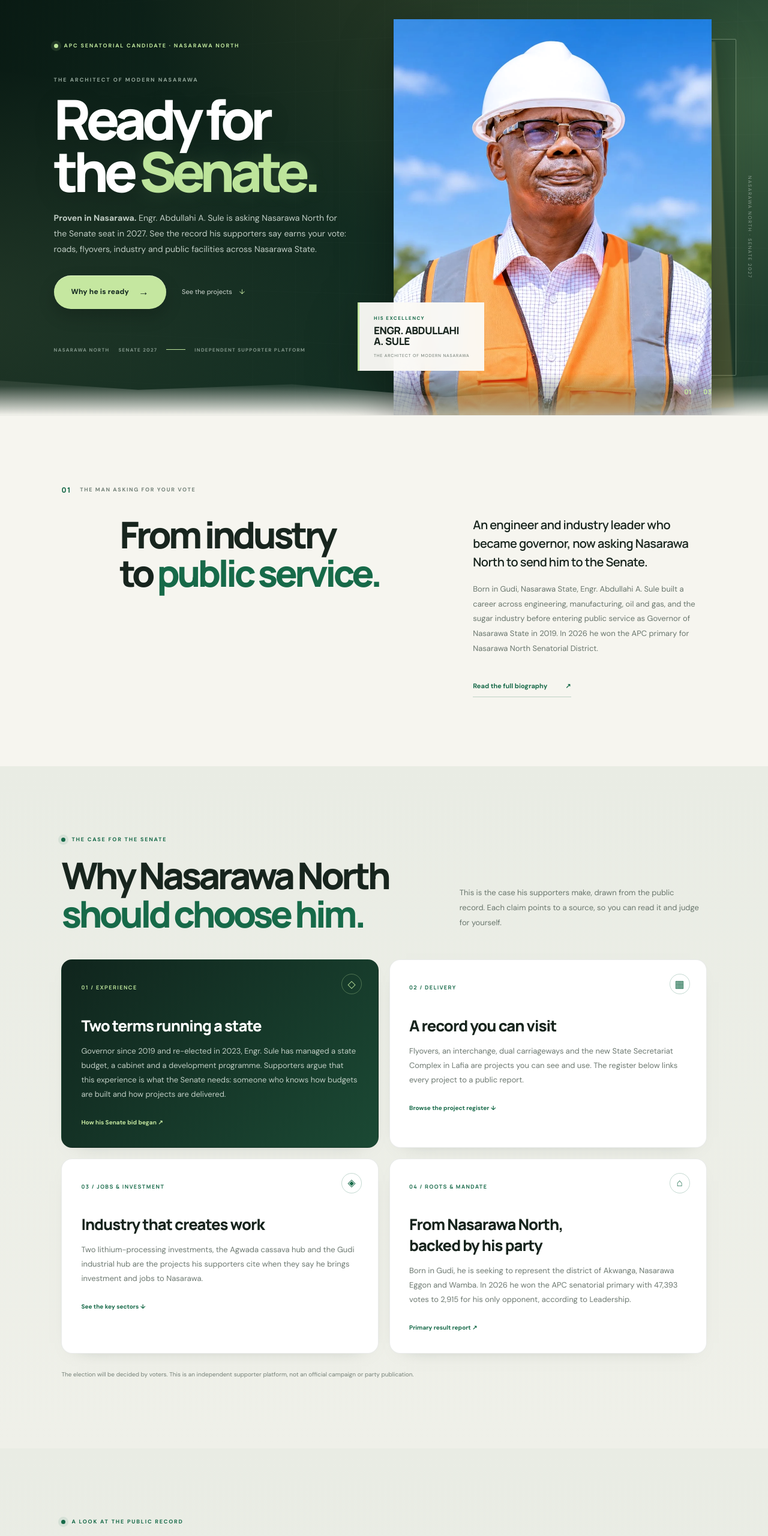
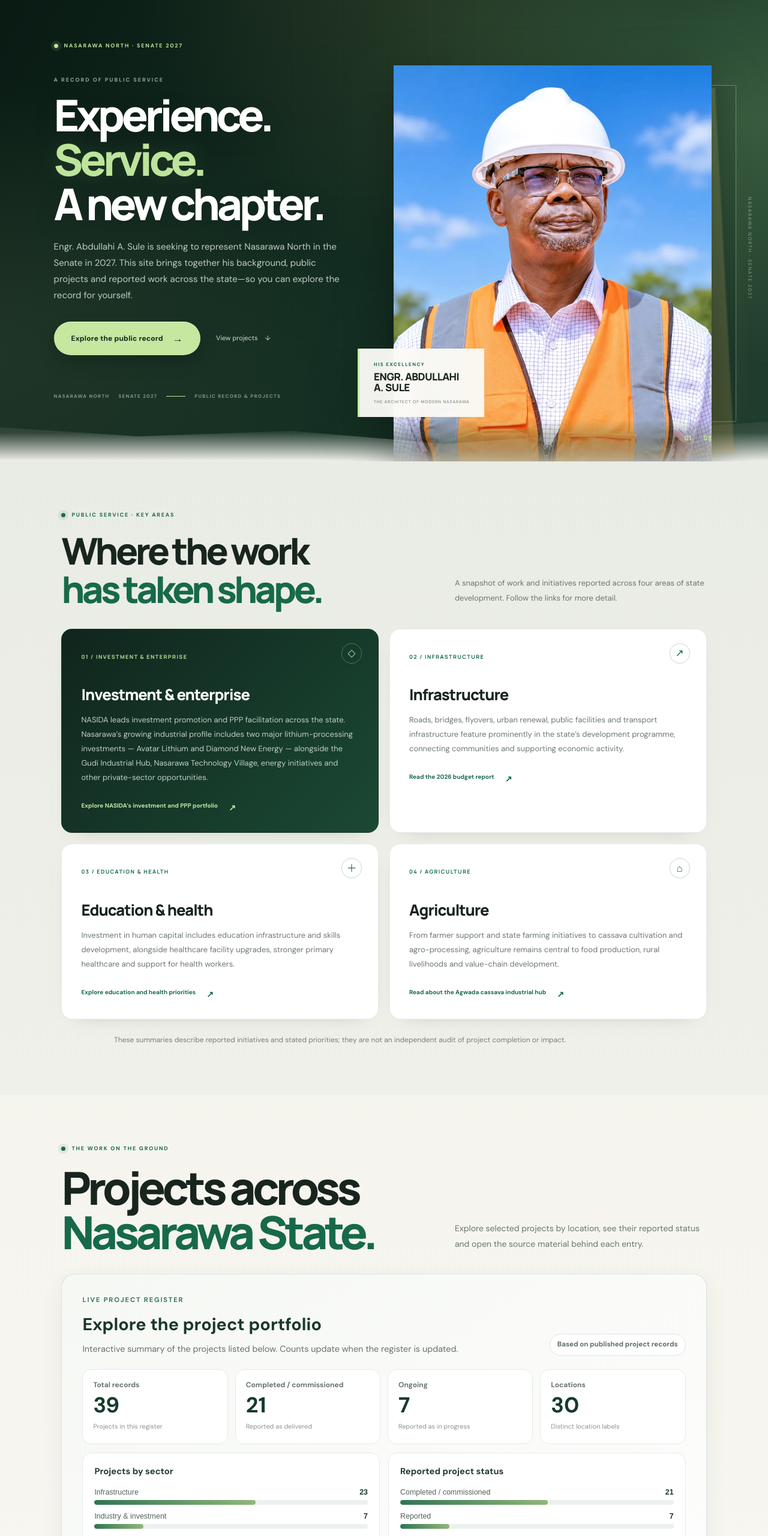
Before and after one commit to Bilyaminn/aasule-senate2027, a plain HTML site: page index.html in a window 1280 px wide. Shown: the part 120-2680 px from the top of the page at 60% size. Drawn offline with Linux system fonts and the light colour scheme.

Commit message:
Remove section 1 & 2

```diff
--- /dev/null
+++ b/css/campaign-refresh.css
@@ -0,0 +1,31 @@
+
+/* Campaign site refresh — compact editorial layout and clearer reading rhythm. */
+.hero-content{max-width:640px}
+.hero h1{font-size:clamp(48px,5.7vw,78px);line-height:1.01;letter-spacing:-.075em}
+.hero-text{max-width:490px;font-size:15px;line-height:1.8}
+.hero-foot{flex-wrap:wrap;row-gap:9px}
+.section-pad{padding-top:82px;padding-bottom:82px}
+.section-head{margin-bottom:34px;gap:56px}
+.section-head>p{max-width:470px}
+.record-card{min-height:0;padding:26px 28px 28px}
+.record-card p{line-height:1.78}
+.record-card h3{margin-bottom:12px}
+.source-note{max-width:900px;margin:24px auto 0;color:#738178;font-size:12px;line-height:1.7}
+.projects-section .section-head{margin-bottom:32px}
+.dashboard-heading{align-items:flex-end}
+.dashboard-cta{border-radius:14px}
+.cta-section{background-image:radial-gradient(ellipse at 85% 20%,rgba(197,231,160,.12),transparent 38%)}
+@media(max-width:800px){
+  .hero{grid-template-columns:1fr;padding:0 25px}
+  .hero-content{padding:64px 0 25px}
+  .hero h1{font-size:clamp(46px,11vw,68px)}
+  .hero-image-wrap{height:min(112vw,470px);width:min(86%,390px);margin-top:8px}
+  .hero-side-note{display:none}
+  .section-pad{padding:62px 22px}
+  .section-head{grid-template-columns:1fr;gap:16px}
+}
+@media(max-width:560px){
+  .hero-foot{font-size:8px;letter-spacing:.1em}
+  .hero-actions{gap:16px}
+  .record-card{padding:22px}
+}
--- a/index.html
+++ b/index.html
@@ -4,11 +4,11 @@
 <meta charset="utf-8"/><script>(function(){try{var nav=performance.getEntriesByType('navigation')[0];if(nav&&nav.type==='reload'){history.scrollRestoration='manual';window.addEventListener('pageshow',function(){requestAnimationFrame(function(){requestAnimationFrame(function(){window.scrollTo(0,0);});});},{once:true});}}catch(e){}})();</script><link href="favicon.png" rel="icon" sizes="64x64" type="image/png"/>
 <link href="candidate-logo.png" rel="apple-touch-icon"/>
 <meta content="width=device-width,initial-scale=1" name="viewport"/>
-<meta content="#10251d" name="theme-color"/><meta content="Engr. Abdullahi A. Sule is the APC candidate for Nasarawa North Senatorial District in 2027. See the record behind his bid: roads, flyovers, industry and public facilities across Nasarawa State." name="description"/>
-<meta property="og:type" content="website"><meta property="og:title" content="Engr. A.A. Sule | APC Candidate, Nasarawa North Senate 2027"><meta property="og:description" content="Engr. Abdullahi A. Sule is the APC candidate for Nasarawa North Senatorial District in 2027. See the record behind his bid: roads, flyovers, industry and public facilities across Nasarawa State."><meta property="og:image" content="candidate.jpg"><meta name="twitter:card" content="summary_large_image"><title>Engr. A.A. Sule | APC Candidate, Nasarawa North Senate 2027</title>
+<meta content="#10251d" name="theme-color"/><meta content="A look at Engr. Abdullahi A. Sule’s public record and his 2027 bid for the Nasarawa North Senate seat." name="description"/>
+<meta property="og:type" content="website"><meta property="og:title" content="Engr. A.A. Sule | Nasarawa North · 2027"><meta property="og:description" content="A look at Engr. Abdullahi A. Sule’s public record and his 2027 bid for the Nasarawa North Senate seat."><meta property="og:image" content="candidate.jpg"><meta name="twitter:card" content="summary_large_image"><title>Engr. A.A. Sule | Nasarawa North · 2027</title>
 <link href="https://fonts.googleapis.com" rel="preconnect"/><link crossorigin="" href="https://fonts.gstatic.com" rel="preconnect"/>
 <link href="https://fonts.googleapis.com/css2?family=DM+Sans:wght@400;500;600;700&amp;family=Manrope:wght@400;500;600;700;800&amp;display=swap" rel="stylesheet"/>
-<link href="css/site.css?v=20261122" rel="stylesheet"/><link href="css/modern.css?v=20261122" rel="stylesheet"/><link href="css/upgrade.css?v=20261122" rel="stylesheet"/><script defer src="js/site.js?v=20261122"></script><script defer src="js/projects.js?v=20261122"></script></head>
+<link href="css/site.css?v=20261122" rel="stylesheet"/><link href="css/modern.css?v=20261122" rel="stylesheet"/><link href="css/upgrade.css?v=20261122" rel="stylesheet"/><script defer src="js/site.js?v=20261122"></script><script defer src="js/projects.js?v=20261122"></script><link href="css/campaign-refresh.css?v=20261122" rel="stylesheet"/></head>
 <body><a class="skip-link" href="#main">Skip to content</a>
 <div class="topline"><i></i><i></i><i></i></div>
 <header class="header"><a class="brand" href="index.html"><img alt="Engr. Abdullahi A. Sule" class="brand-photo" src="candidate-logo.png"/><span><b>ENGR. ABDULLAHI A. SULE</b><small>NASARAWA NORTH · 2027</small></span></a>
@@ -16,23 +16,15 @@
 <nav class="nav" id="site-nav" aria-label="Main"><a class="active" aria-current="page" href="index.html">Home</a><a href="about.html">About Engr. A.A. Sule</a><a href="#record">Public record</a><a href="#projects">Projects &amp; achievements</a><a href="project-dashboard.html">Project dashboard</a><a class="nav-button" href="generate.html">Create support poster <span>↗</span></a></nav></header>
 <main id="main">
 <section class="hero">
-<div class="hero-grid"></div><div class="hero-content"><div class="eyebrow"><span></span> APC SENATORIAL CANDIDATE · NASARAWA NORTH</div>
-<p class="overline">THE ARCHITECT OF MODERN NASARAWA</p>
-<h1>Ready for<br/>the <em>Senate.</em></h1>
-<p class="hero-text"><strong>Proven in Nasarawa.</strong> Engr. Abdullahi A. Sule is asking Nasarawa North for the Senate seat in 2027. See the record his supporters say earns your vote: roads, flyovers, industry and public facilities across Nasarawa State.</p>
-<div class="hero-actions"><a class="btn btn-lime" href="#senate">Why he is ready <b>→</b></a><a class="under-link" href="#projects">See the projects <span>↓</span></a></div>
-<div class="hero-foot"><span>NASARAWA NORTH</span><span>SENATE 2027</span><span class="foot-rule"></span><span>INDEPENDENT SUPPORTER PLATFORM</span></div></div>
+<div class="hero-grid"></div><div class="hero-content"><div class="eyebrow"><span></span> NASARAWA NORTH · SENATE 2027</div>
+<p class="overline">A RECORD OF PUBLIC SERVICE</p>
+<h1>Experience.<br/><em>Service.</em><br/>A new chapter.</h1>
+<p class="hero-text">Engr. Abdullahi A. Sule is seeking to represent Nasarawa North in the Senate in 2027. This site brings together his background, public projects and reported work across the state—so you can explore the record for yourself.</p>
+<div class="hero-actions"><a class="btn btn-lime" href="#record">Explore the public record <b>→</b></a><a class="under-link" href="#projects">View projects <span>↓</span></a></div>
+<div class="hero-foot"><span>NASARAWA NORTH</span><span>SENATE 2027</span><span class="foot-rule"></span><span>PUBLIC RECORD &amp; PROJECTS</span></div></div>
 <div class="hero-image-wrap"><div class="image-backdrop"></div><picture class="hero-picture"><source srcset="hero.webp" type="image/webp"/><img alt="Engr. Abdullahi A. Sule in a white hard hat and orange safety vest under a blue sky" class="hero-image" width="1230" height="1278" fetchpriority="high" decoding="async" src="hero.jpg"/></picture><div class="image-tag"><small>HIS EXCELLENCY</small><strong>ENGR. ABDULLAHI<br/>A. SULE</strong><span>THE ARCHITECT OF MODERN NASARAWA</span></div><div class="image-number">01 <i>/</i> 03</div></div>
 <div class="hero-side-note">NASARAWA NORTH · SENATE 2027</div></section>
-<section class="intro section-pad"><div class="intro-label"><span class="section-index">01</span><span>THE MAN ASKING FOR YOUR VOTE</span></div><div class="intro-main"><h2>From industry<br/>to <em>public service.</em></h2><div><p class="large-copy">An engineer and industry leader who became governor, now asking Nasarawa North to send him to the Senate.</p><p class="muted">Born in Gudi, Nasarawa State, Engr. Abdullahi A. Sule built a career across engineering, manufacturing, oil and gas, and the sugar industry before entering public service as Governor of Nasarawa State in 2019. In 2026 he won the APC primary for Nasarawa North Senatorial District.</p><a class="arrow-link" href="about.html">Read the full biography <span>↗</span></a></div></div></section>
-<section class="record-section senate-section section-pad" id="senate"><div class="section-head"><div><div class="eyebrow dark"><span></span> THE CASE FOR THE SENATE</div><h2>Why Nasarawa North<br/><em>should choose him.</em></h2></div><p>This is the case his supporters make, drawn from the public record. Each claim points to a source, so you can read it and judge for yourself.</p></div>
-<div class="record-grid sector-grid">
-<article class="record-card record-feature"><span class="card-no">01 / EXPERIENCE</span><div class="record-icon">◇</div><h3>Two terms running a state</h3><p>Governor since 2019 and re-elected in 2023, Engr. Sule has managed a state budget, a cabinet and a development programme. Supporters argue that this experience is what the Senate needs: someone who knows how budgets are built and how projects are delivered.</p><a href="https://www.pulse.ng/story/2027-northern-apc-governor-declares-senate-ambition-2025052109463639176" target="_blank" rel="noopener noreferrer">How his Senate bid began ↗</a></article>
-<article class="record-card"><span class="card-no">02 / DELIVERY</span><div class="record-icon">▦</div><h3>A record you can visit</h3><p>Flyovers, an interchange, dual carriageways and the new State Secretariat Complex in Lafia are projects you can see and use. The register below links every project to a public report.</p><a href="#projects">Browse the project register ↓</a></article>
-<article class="record-card"><span class="card-no">03 / JOBS &amp; INVESTMENT</span><div class="record-icon">◈</div><h3>Industry that creates work</h3><p>Two lithium-processing investments, the Agwada cassava hub and the Gudi industrial hub are the projects his supporters cite when they say he brings investment and jobs to Nasarawa.</p><a href="#record">See the key sectors ↓</a></article>
-<article class="record-card"><span class="card-no">04 / ROOTS &amp; MANDATE</span><div class="record-icon">⌂</div><h3>From Nasarawa North, backed by his party</h3><p>Born in Gudi, he is seeking to represent the district of Akwanga, Nasarawa Eggon and Wamba. In 2026 he won the APC senatorial primary with 47,393 votes to 2,915 for his only opponent, according to Leadership.</p><a href="https://leadership.ng/governor-sule-wins-nasarawa-north-apc-senatorial-ticket/" target="_blank" rel="noopener noreferrer">Primary result report ↗</a></article>
-</div><p class="source-note">The election will be decided by voters. This is an independent supporter platform, not an official campaign or party publication.</p></section>
-<section class="record-section section-pad" id="record"><div class="section-head"><div><div class="eyebrow dark"><span></span> A LOOK AT THE PUBLIC RECORD</div><h2>Work across<br/><em>key sectors.</em></h2></div><p>Selected policy priorities and reported developments during his time in public service. Each item links to a source so visitors can explore the details.</p></div>
+<section class="record-section section-pad" id="record"><div class="section-head"><div><div class="eyebrow dark"><span></span> PUBLIC SERVICE · KEY AREAS</div><h2>Where the work<br/><em>has taken shape.</em></h2></div><p>A snapshot of work and initiatives reported across four areas of state development. Follow the links for more detail.</p></div>
 <div class="record-grid sector-grid">
 <article class="record-card record-feature"><span class="card-no">01 / INVESTMENT &amp; ENTERPRISE</span><div class="record-icon">◇</div><h3>Investment &amp; enterprise</h3><p>NASIDA leads investment promotion and PPP facilitation across the state. Nasarawa’s growing industrial profile includes two major lithium-processing investments — Avatar Lithium and Diamond New Energy — alongside the Gudi Industrial Hub, Nasarawa Technology Village, energy initiatives and other private-sector opportunities.</p><a href="https://ppp.nasida.na.gov.ng/" rel="noopener" target="_blank">Explore NASIDA’s investment and PPP portfolio <b>↗</b></a></article>
 <article class="record-card"><span class="card-no">02 / INFRASTRUCTURE</span><div class="record-icon">↗</div><h3>Infrastructure</h3><p>Roads, bridges, flyovers, urban renewal, public facilities and transport infrastructure feature prominently in the state’s development programme, connecting communities and supporting economic activity.</p><a href="https://von.gov.ng/nasarawa-governor-presents-%E2%82%A6517-54bn-budget-for-state-development/" rel="noopener" target="_blank">Read the 2026 budget report <b>↗</b></a></article>
@@ -40,7 +32,7 @@
 <article class="record-card"><span class="card-no">04 / AGRICULTURE</span><div class="record-icon">⌂</div><h3>Agriculture</h3><p>From farmer support and state farming initiatives to cassava cultivation and agro-processing, agriculture remains central to food production, rural livelihoods and value-chain development.</p><a href="https://fmino.gov.ng/governor-sule-performs-ground-breaking-of-n30bn-cassava-industrial-hub/" rel="noopener" target="_blank">Read about the Agwada cassava industrial hub <b>↗</b></a></article>
 </div><p class="source-note">These summaries describe reported initiatives and stated priorities; they are not an independent audit of project completion or impact.</p></section>
 <section class="projects-section section-pad" id="projects">
-<div class="section-head"><div><div class="eyebrow dark"><span></span> PROJECTS, PLACES &amp; PROGRESS</div><h2>Projects that<br/><em>move Nasarawa forward.</em></h2></div><p>A flagship-first showcase of major investments and public projects, followed by the wider project register. Explore project photographs, locations, progress and source records.</p></div>
+<div class="section-head"><div><div class="eyebrow dark"><span></span> THE WORK ON THE GROUND</div><h2>Projects across<br/><em>Nasarawa State.</em></h2></div><p>Explore selected projects by location, see their reported status and open the source material behind each entry.</p></div>
 <section class="project-dashboard" aria-labelledby="dashboardTitle">
   <div class="dashboard-heading"><div><span class="dashboard-kicker">LIVE PROJECT REGISTER</span><h3 id="dashboardTitle">Explore the project portfolio</h3><p>Interactive summary of the projects listed below. Counts update when the register is updated.</p></div><span class="dashboard-updated">Based on published project records</span></div>
   <div class="dashboard-metrics">
@@ -56,7 +48,7 @@
   </div>
   <p class="dashboard-disclaimer">Status labels are derived from the wording in each project record; they are not an independent verification or audit. Open the linked source report on an individual project for context.</p>
 </section>
-<div class="dashboard-cta"><div><strong>Explore the full project dashboard</strong><span>Filter the wider register by sector, reported status and all 13 LGAs.</span></div><a href="project-dashboard.html">Open interactive dashboard <b>↗</b></a></div>
+<div class="dashboard-cta"><div><strong>Looking for a specific project?</strong><span>Search and filter the register by sector, status or local government area.</span></div><a href="project-dashboard.html">Open interactive dashboard <b>↗</b></a></div>
 <div aria-label="Filter projects" class="project-filter" role="group"><button class="filter-btn active" aria-pressed="true" data-filter="all">All projects</button><button class="filter-btn" aria-pressed="false" data-filter="infrastructure">Infrastructure</button><button class="filter-btn" aria-pressed="false" data-filter="industry">Industry &amp; investment</button><button class="filter-btn" aria-pressed="false" data-filter="health">Health &amp; education</button><button class="filter-btn" aria-pressed="false" data-filter="agriculture">Agriculture &amp; environment</button></div>
 <div class="project-tools" aria-label="Search and refine the project register"><label class="project-search"><span class="sr-only">Search projects</span><svg aria-hidden="true" viewBox="0 0 24 24"><circle cx="11" cy="11" r="7"></circle><path d="m16 16 4 4"></path></svg><input id="projectSearch" type="search" placeholder="Search projects, sectors or locations…" autocomplete="off"></label><label class="sr-only" for="projectStatusFilter">Filter by project status</label><select id="projectStatusFilter"><option value="all">All statuses</option></select><label class="sr-only" for="projectLocationFilter">Filter by location</label><select id="projectLocationFilter"><option value="all">All locations</option></select><button class="project-reset" id="projectReset" type="button">Reset filters</button></div><p class="project-results" id="projectResults" role="status" aria-live="polite"></p><p class="project-scroll-hint" id="projectStatus">On mobile, swipe across the project cards to explore the register.</p>
 <div class="projects-grid">
@@ -101,7 +93,7 @@
 </div>
 </section>
 <section class="numbers-band"><div><span>35+ YEARS</span><p>Reported professional experience across industry and business.</p></div><div><span>2019</span><p>Began serving as Governor of Nasarawa State.</p></div><div><span>2023</span><p>Re-elected for a second term as governor.</p></div></section>
-<section class="cta-section"><div class="cta-watermark">AA.</div><div class="eyebrow"><span></span> GET INVOLVED</div><h2>Support starts<br/>with <em>your voice.</em></h2><p>Create a personalised supporter poster and share it with your community.</p><a class="btn btn-lime" href="generate.html">Create your poster <b>→</b></a></section>
+<section class="cta-section"><div class="cta-watermark">AA.</div><div class="eyebrow"><span></span> GET INVOLVED</div><h2>Support starts<br/>with <em>your voice.</em></h2><p>Explore the project record, share the site and keep the conversation going in your community.</p><a class="btn btn-lime" href="generate.html">Create your poster <b>→</b></a></section>
 </main>
 <footer class="footer"><a class="brand footer-brand" href="index.html"><img alt="Engr. Abdullahi A. Sule" class="brand-photo" src="candidate-logo.png"/><span><b>ENGR. ABDULLAHI A. SULE</b><small>NASARAWA NORTH · 2027</small></span></a><div class="footer-links"><a href="about.html">About</a><a href="#record">Public record</a><a href="#projects">Projects &amp; achievements</a><a href="project-dashboard.html">Project dashboard</a><a href="generate.html">Poster creator</a></div><p>Independent supporter-created platform. Not an official campaign or party publication.</p><small>© 2026 · Crafted by Bilyaminu</small></footer>
 </body></html>
```
